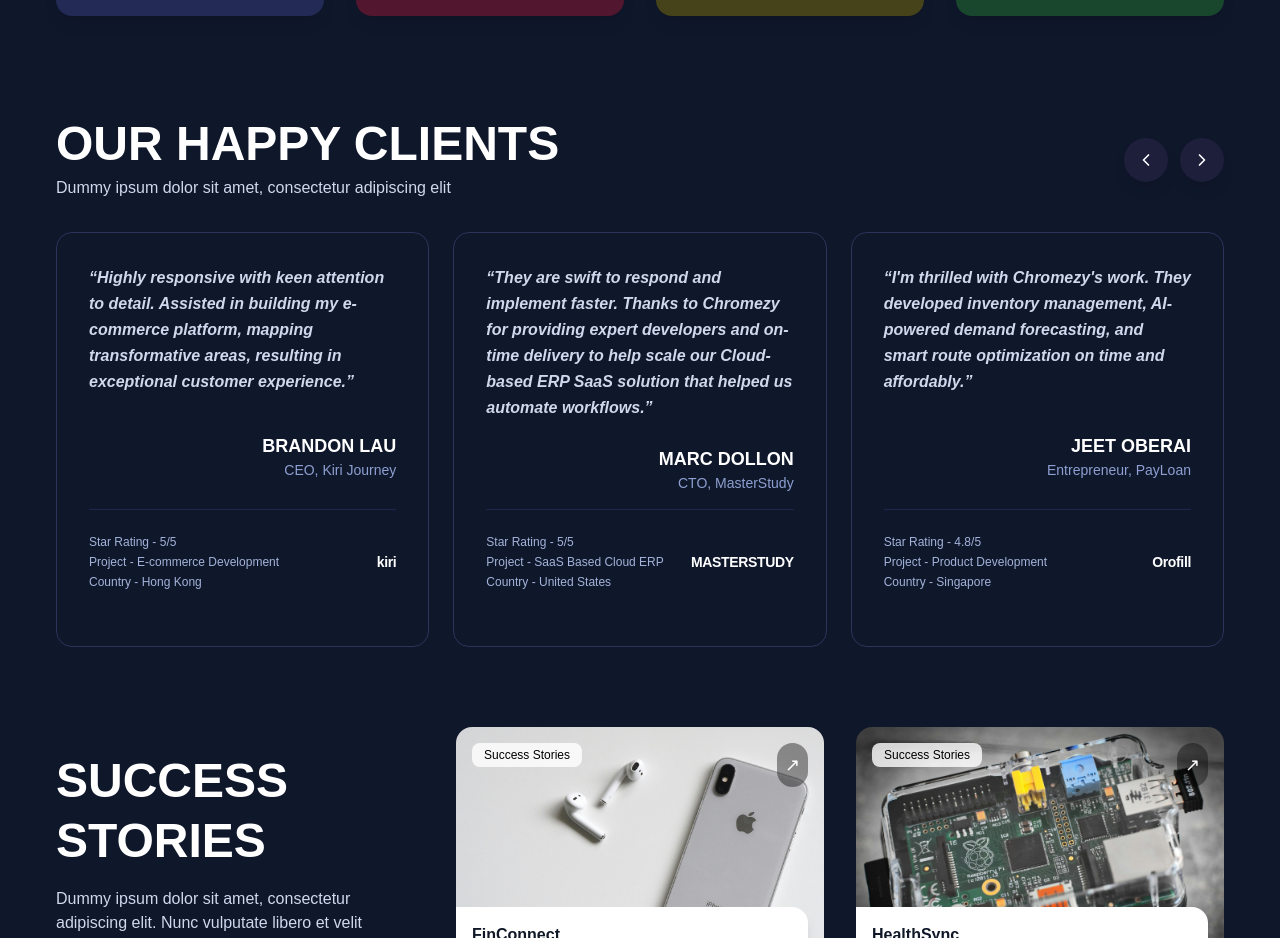
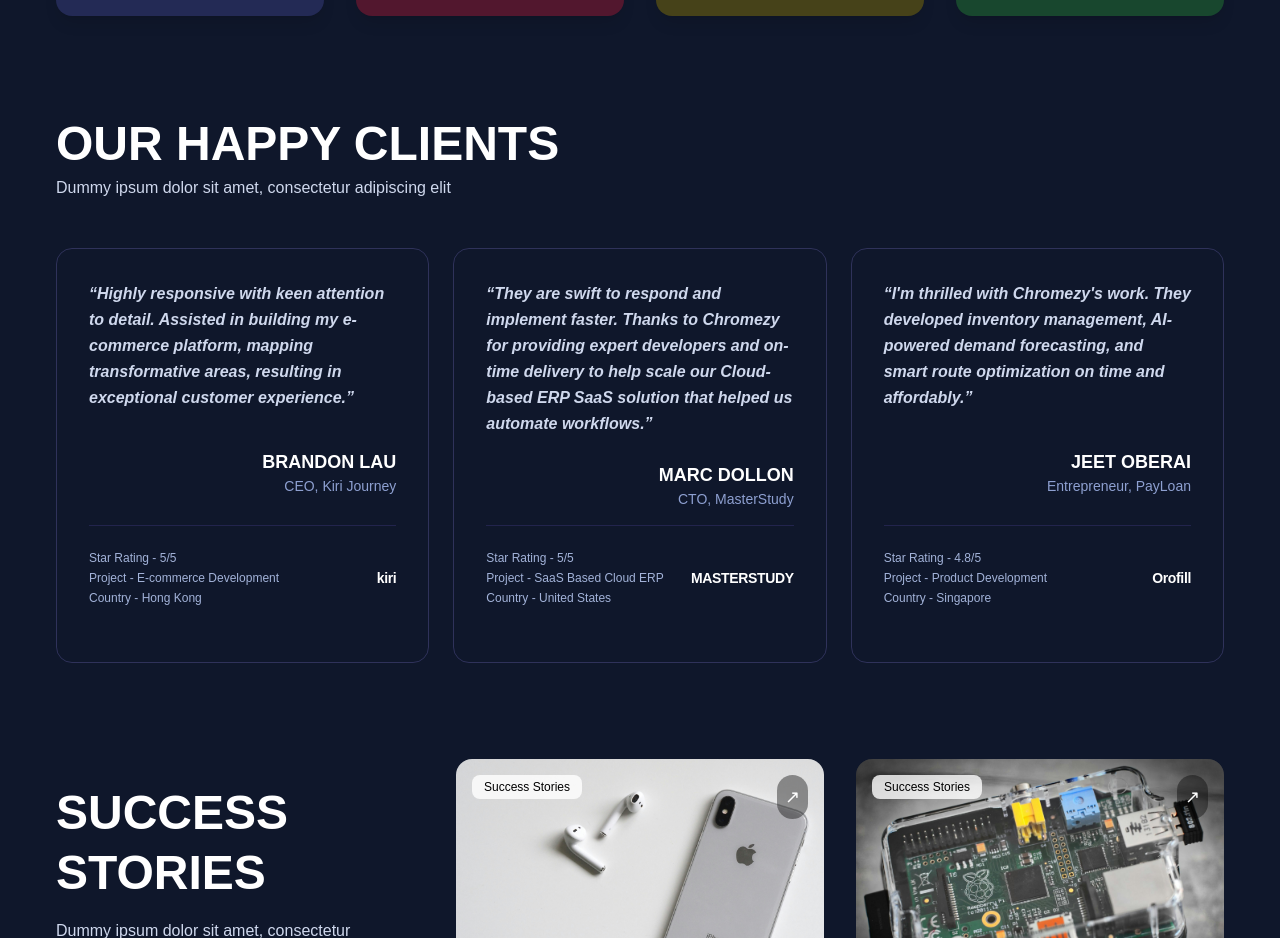
Before and after one commit to jitenderjoshimindfire/poc-next, a Next.js app: page / in a window 1280 px wide. Shown: the part 1296-2234 px from the top of the page. Built offline with nearby package versions, Linux system fonts and the light colour scheme.

Commit message:
fix our happy clients component horizontal scroll

```diff
--- a/app/_components/OurHappyClients.tsx
+++ b/app/_components/OurHappyClients.tsx
@@ -1,7 +1,6 @@
 "use client";
 import { useState, useEffect, useRef } from "react";
 import { motion } from "framer-motion";
-import { ChevronLeft, ChevronRight } from "lucide-react";
 
 const testimonials = [
   {
@@ -47,21 +46,9 @@ const testimonials = [
 ];
 
 export default function OurHappyClients() {
-  const [current, setCurrent] = useState(0);
+  const [hoveredCard, setHoveredCard] = useState<number | null>(null);
   const [visibleCards, setVisibleCards] = useState(3);
-  const [hoveredCard, setHoveredCard] = useState<number | null>(null);
   const carouselRef = useRef<HTMLDivElement>(null);
-  const [constraints, setConstraints] = useState({ left: 0, right: 0 });
-
-  useEffect(() => {
-    if (carouselRef.current) {
-      const width = carouselRef.current.offsetWidth;
-      setConstraints({
-        left: -((testimonials.length - visibleCards) * width) / visibleCards,
-        right: 0,
-      });
-    }
-  }, [visibleCards]);
 
   useEffect(() => {
     const updateVisibleCards = () => {
@@ -74,15 +61,9 @@ export default function OurHappyClients() {
     return () => window.removeEventListener("resize", updateVisibleCards);
   }, []);
 
-  const nextSlide = () =>
-    setCurrent((prev) =>
-      prev + 1 >= testimonials.length - visibleCards + 1 ? 0 : prev + 1
-    );
-
-  const prevSlide = () =>
-    setCurrent((prev) =>
-      prev === 0 ? testimonials.length - visibleCards : prev - 1
-    );
+  const isDragEnabled =
+    carouselRef.current &&
+    carouselRef.current.scrollWidth > carouselRef.current.offsetWidth;
 
   return (
     <section className="w-full max-w-7xl mx-auto mt-16 px-4 sm:px-6 relative z-10">
@@ -95,36 +76,19 @@ export default function OurHappyClients() {
             Dummy ipsum dolor sit amet, consectetur adipiscing elit
           </p>
         </div>
-
-        <div className="flex gap-3 self-end sm:self-auto">
-          <motion.button
-            onClick={prevSlide}
-            whileHover={{ scale: 1.2, backgroundColor: "#2b2e52" }}
-            className="bg-[#1d1f3b] p-3 rounded-full shadow-lg transition-colors"
-          >
-            <ChevronLeft className="text-white w-5 h-5" />
-          </motion.button>
-          <motion.button
-            onClick={nextSlide}
-            whileHover={{ scale: 1.2, backgroundColor: "#2b2e52" }}
-            className="bg-[#1d1f3b] p-3 rounded-full shadow-lg transition-colors"
-          >
-            <ChevronRight className="text-white w-5 h-5" />
-          </motion.button>
-        </div>
       </div>
 
       <motion.div
         ref={carouselRef}
-        className="overflow-hidden cursor-grab"
-        drag="x"
-        dragConstraints={constraints}
+        className="flex gap-6 overflow-x-auto cursor-grab py-4"
+        drag={isDragEnabled ? "x" : false}
+        dragConstraints={{ left: 0, right: 0 }}
         dragElastic={0.1}
-      >
-        <motion.div
-          className="flex gap-6"
-          animate={{ x: -current * (100 / visibleCards) + "%" }}
-          transition={{ type: "spring", stiffness: 200, damping: 30 }}
+        whileTap={{ cursor: "grabbing" }}
+        style={{
+          scrollbarWidth: "none",
+          msOverflowStyle: "none",
+        }}
       >
         {testimonials.map((item, idx) => (
           <motion.div
@@ -140,9 +104,7 @@ export default function OurHappyClients() {
                   ? "calc(50% - 0.75rem)"
                   : "calc(33.333% - 1rem)",
             }}
-              animate={{
-                scale: hoveredCard === idx ? 1.05 : 1,
-              }}
+            animate={{ scale: hoveredCard === idx ? 1.05 : 1 }}
             transition={{ type: "spring", stiffness: 300 }}
           >
             <motion.p
@@ -184,13 +146,14 @@ export default function OurHappyClients() {
                 animate={{ color: hoveredCard === idx ? "#b6ff92" : "#ffffff" }}
                 transition={{ duration: 0.2 }}
               >
-                  <span className="font-bold text-sm tracking-tight">{item.brand}</span>
+                <span className="font-bold text-sm tracking-tight">
+                  {item.brand}
+                </span>
               </motion.div>
             </div>
           </motion.div>
         ))}
       </motion.div>
-      </motion.div>
     </section>
   );
 }
```
Lines whose indentation alone changed are shown as unchanged.
